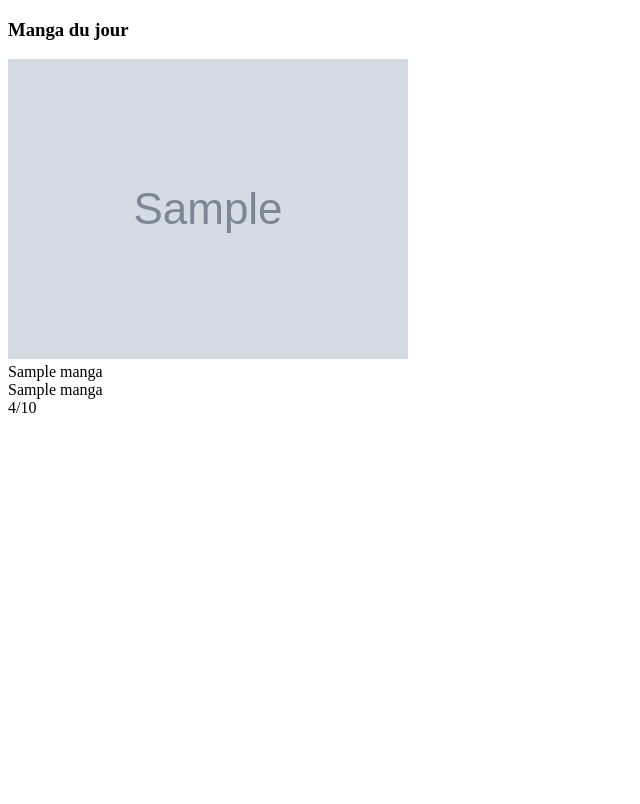
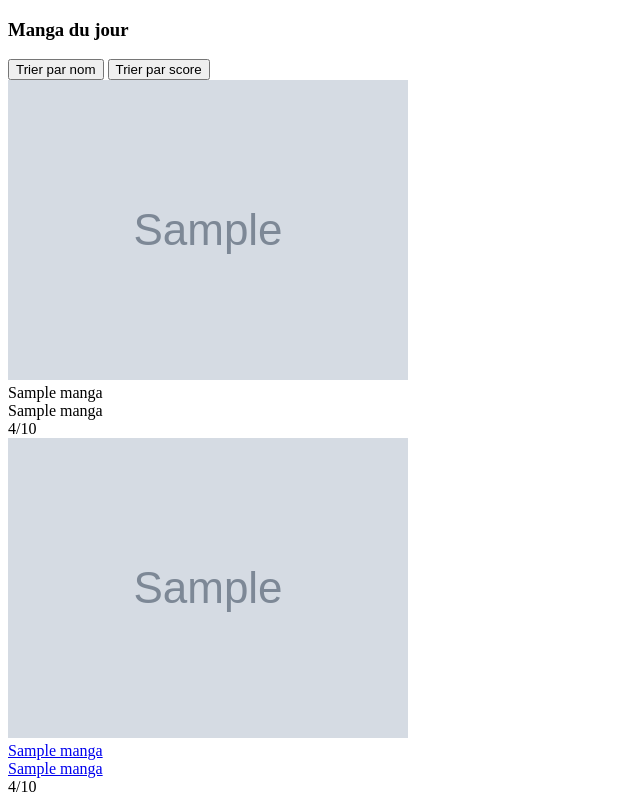
Before and after one commit to Ethantestinglimits/byscan-advanced-php, a Symfony app: template templates/home/home.html.twig in a window 1280 px wide. Shown: the part 44-848 px from the top of the page, without its empty margins (0-640 px from the left). Before the commit the page ends 457 px from the top, so only its background shows below. Run offline with Twig, Linux system fonts and the light colour scheme; the template is opened without the code that fills it: most values are stand-ins (such as "Sample title", 1, 10 or a date in 2020); grey boxes marked "Sample" are stand-in pictures; style sheets or scripts are compiled from the project's sources; some libraries are stand-ins or nearby versions.

Commit message:
feat(home): sort by name + score

```diff
--- a/templates/home/home.html.twig
+++ b/templates/home/home.html.twig
@@ -1,13 +1,22 @@
 {% extends 'base.html.twig' %}
+
+
 
 {% block body %}
 
     {% include 'nav.html.twig' %}
     <div class="h-left">
         <div class="home-top">
-            <h3 class="home-titre">Manga du jour</h3>
-            <div class="home-volume">
-                {% for manga in mangas %}
+            <div class="top-volume">
+                <div class="volume-title"><h3 class="home-titre">Manga du jour</h3></div>
+                <div>
+                    <input id="bname" type="submit" name="button" value="Trier par nom"/>
+                    <input id="bscore" type="submit" name="button" value="Trier par score"/>
+                </div>
+            </div>
+
+            <div id="name" class="home-volume hide">
+                {% for manga in mangas|sort((a, b) => a.name <=> b.name) %}
                 <div class="home-manga">
 
                     <a class="hm-link" href="{{ path('details', { 'id': manga.id }) }}"></a>
@@ -24,7 +33,44 @@
                 </div>
                 {% endfor %}
             </div>
+
+            <div class="home-volume">
+                {% for manga in mangas %}
+                <div id="score" class="home-manga">
+
+                    <a class="hm-link" href="{{ path('details', { 'id': manga.id }) }}"></a>
+                    <a class="hm-image" href="{{ path('details', { 'id': manga.id }) }}">
+                        <img class data src="{{ manga.cover }}" alt="cover"/>
+                    </a>
+                    <div clas="hm-info">
+                        <a class="hmi-titre" href="{{ path('details', { 'id': manga.id }) }}"><span>{{ manga.name }}</span></a>
+                        <br>
+                        <a class="hmi-titre" href="{{ path('details', { 'id': manga.id }) }}"><span class="jap">{{ manga.japName }}</span></a>
+                        <div class="hmi-rating">{{ manga.rating }}/10</div>
+                    </div>
+
+                </div>
+
+                {% endfor %}
+            </div>
+
         </div>
     </div>
 
+
+    <script type="text/javascript">
+
+
+    document.getElementById('bname').onclick = function() {
+        document.getElementById('name').classList.remove('hide');
+        document.getElementById('score').classList.add('hide');
+    };
+
+    document.getElementById('bscore').onclick = function() {
+        document.getElementById('name').classList.add('hide');
+        document.getElementById('score').classList.remove('hide');
+    }
+
+    </script>
+
 {% endblock %}
```
Also changed, not shown: public/styles/index.scss (+19 -0 lines).
